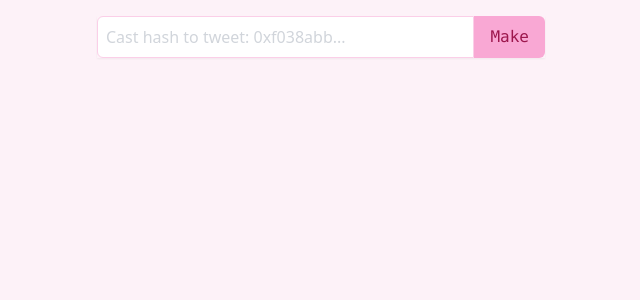
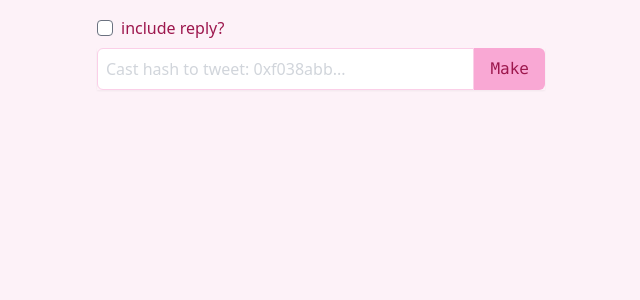
Before and after one commit to vinliao/screenshotcaster.xyz, a Next.js app: page / in a window 1280 px wide. Shown: the top 300 px of the page, without its empty margins (319-959 px from the left). Built offline with nearby package versions, Linux system fonts and the light colour scheme.

Commit message:
add reply capability in front-end

```diff
--- a/package.json
+++ b/package.json
@@ -23,6 +23,7 @@
     "twitter-api-v2": "^1.12.9"
   },
   "devDependencies": {
+    "@tailwindcss/forms": "^0.5.3",
     "eslint": "8.26.0",
     "eslint-config-next": "13.0.0"
   }
--- a/pages/api/farcaster/og.jsx
+++ b/pages/api/farcaster/og.jsx
@@ -6,7 +6,6 @@ export const config = {
 
 export default async function handler(req) {
   const { searchParams } = new URL(req.url);
-  console.log(req.url)
   const castHash = searchParams.get("castHash");
   const reply = searchParams.get("reply");
 
--- a/pages/api/hello.js
+++ /dev/null
@@ -1,5 +0,0 @@
-// Next.js API route support: https://nextjs.org/docs/api-routes/introduction
-
-export default function handler(req, res) {
-  res.status(200).json({ name: 'John Doe' })
-}
--- a/pages/index.js
+++ b/pages/index.js
@@ -1,24 +1,29 @@
-import TextareaAutosize from 'react-textarea-autosize';
 import { useState } from 'react';
-import Image from 'next/image';
 
 export default function Home() {
   const [tweetInput, setTweetInput] = useState("");
   const [castHash, setCastHash] = useState("");
   const [imageSrc, setImageSrc] = useState("");
+  const [withReply, setWithReply] = useState(false);
 
   async function makeImage() {
     const dev = process.env.NODE_ENV !== 'production';
     const serverUrl = dev ? 'http://localhost:3000' : 'https://bot-monorepo.vercel.app';
-    const imageUrl = `${serverUrl}/api/farcaster/og?castHash=${castHash}`;
+    let imageUrl;
+
+    if (withReply) {
+      imageUrl = `${serverUrl}/api/farcaster/og?castHash=${castHash}&reply=true`;
+    } else {
+      imageUrl = `${serverUrl}/api/farcaster/og?castHash=${castHash}`;
+    }
+
     setImageSrc(imageUrl);
-    console.log(imageSrc);
   }
 
   async function sendTweet() {
     const dev = process.env.NODE_ENV !== 'production';
     const serverUrl = dev ? 'http://localhost:3000' : 'https://bot-monorepo.vercel.app';
-    const fetchUrl = `${serverUrl}/api/farcaster/tweet/${castHash}`;
+    const fetchUrl = `${serverUrl}/api/farcaster/tweet?castHash=${castHash}`;
 
     await fetch(fetchUrl, {
       method: "POST",
@@ -30,10 +35,21 @@ export default function Home() {
     setImageSrc('');
   }
 
+  function setReplyChecked() {
+    setWithReply(!withReply);
+  }
+
   return (
     <div className="max-w-md mx-auto text-pink-800 py-4">
+      <div className='mb-2 flex items-center'>
+        <input type="checkbox" className="form-checkbox rounded text-pink-500 mr-2 focus:border-0 active:border-0"
+          checked={withReply}
+          onChange={setReplyChecked}
+        />
+        <span>include reply?</span>
+      </div>
       <div className="flex shadow-sm mb-5">
-        <input type="text" className="p-2 flex-1 border border-pink-200 rounded-l-md focus:outline-none focus:border-pink-300 focus:ring-inset focus:ring-pink-300 focus:ring-opacity-50 placeholder-gray-300" placeholder="Cast hash to tweet: 0xf038abb..."
+        <input type="text" className="p-2 flex-1 border border-pink-200 rounded-l-md focus:border-pink-300 focus:ring focus:ring-inset focus:ring-pink-300 focus:ring-opacity-50 placeholder-gray-300" placeholder="Cast hash to tweet: 0xf038abb..."
           onChange={(e) => setCastHash(e.target.value)}
           value={castHash}
           onKeyDown={(e) => {
--- a/tailwind.config.js
+++ b/tailwind.config.js
@@ -8,5 +8,5 @@ module.exports = {
   theme: {
     extend: {},
   },
-  plugins: [],
+  plugins: [require('@tailwindcss/forms'),],
 };
```
Also changed, not shown: 1 other file (tests, documents, lock files or other folders).
